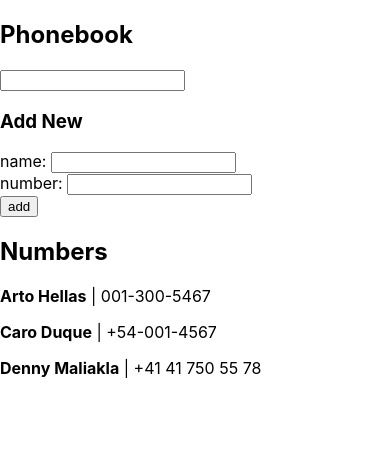
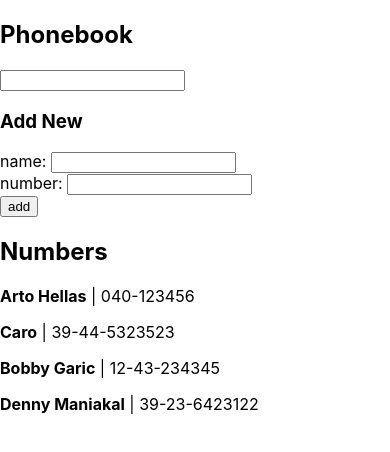
Before and after one commit to prb01/fullstackopen, a React (Create React App) app in the folder part2/phonebook/: page / in a window 390 px wide. Shown: the top 452 px of the page. Built offline with nearby package versions, Linux system fonts and the light colour scheme; data requests are answered from the project's data file.

Commit message:
Phonebook step6 completed (2.11)

```diff
--- /dev/null
+++ b/part2/phonebook/db.json
@@ -0,0 +1,24 @@
+{
+  "persons": [
+    {
+      "name": "Arto Hellas",
+      "number": "040-123456",
+      "id": 1
+    },
+    {
+      "name": "Caro",
+      "number": "39-44-5323523",
+      "id": 2
+    },
+    {
+      "name": "Bobby Garic",
+      "number": "12-43-234345",
+      "id": 3
+    },
+    {
+      "name": "Denny Maniakal",
+      "number": "39-23-6423122",
+      "id": 4
+    }
+  ]
+}
--- a/part2/phonebook/package.json
+++ b/part2/phonebook/package.json
@@ -6,6 +6,7 @@
     "@testing-library/jest-dom": "^5.16.2",
     "@testing-library/react": "^12.1.4",
     "@testing-library/user-event": "^13.5.0",
+    "axios": "^0.26.1",
     "react": "^17.0.2",
     "react-dom": "^17.0.2",
     "react-scripts": "5.0.0",
@@ -15,7 +16,8 @@
     "start": "react-scripts start",
     "build": "react-scripts build",
     "test": "react-scripts test",
-    "eject": "react-scripts eject"
+    "eject": "react-scripts eject",
+    "server": "json-server -p 3001 --watch db.json"
   },
   "eslintConfig": {
     "extends": [
--- a/part2/phonebook/src/App.js
+++ b/part2/phonebook/src/App.js
@@ -1,18 +1,24 @@
-import { useState } from 'react'
+import { useState, useEffect } from 'react'
+import axios from 'axios'
 import Numbers from './components/Numbers'
 import Filter from './components/Filter'
 import PersonForm from './components/PersonForm'
 
 
 const App = () => {
-  const [persons, setPersons] = useState([
-    { name: 'Arto Hellas', number: '001-300-5467' },
-    { name: 'Caro Duque', number: '+54-001-4567' },
-    { name: 'Denny Maliakla', number: '+41 41 750 55 78' }
-  ])
+  const [persons, setPersons] = useState([])
   const [newName, setNewName] = useState('')
   const [newNum, setNewNum] = useState('')
   const [newSearch, setNewSearch] = useState('')
+
+  const hook = () => {
+    axios
+      .get('http://localhost:3001/persons')
+      .then(res => {
+        setPersons(res.data)
+      })
+  }
+  useEffect(hook, [])
 
   const addNumber = e => {
     e.preventDefault()
```
Also changed, not shown: 1 other file (tests, documents, lock files or other folders).
